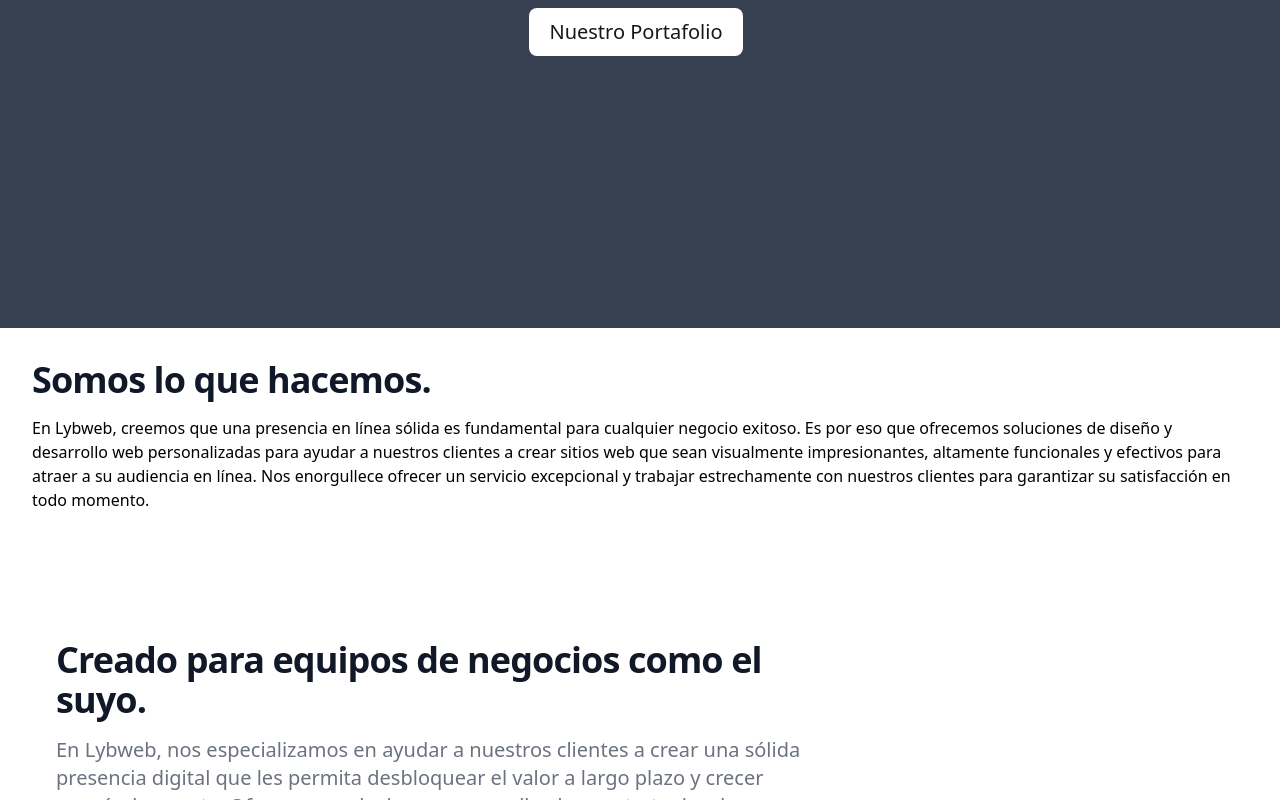
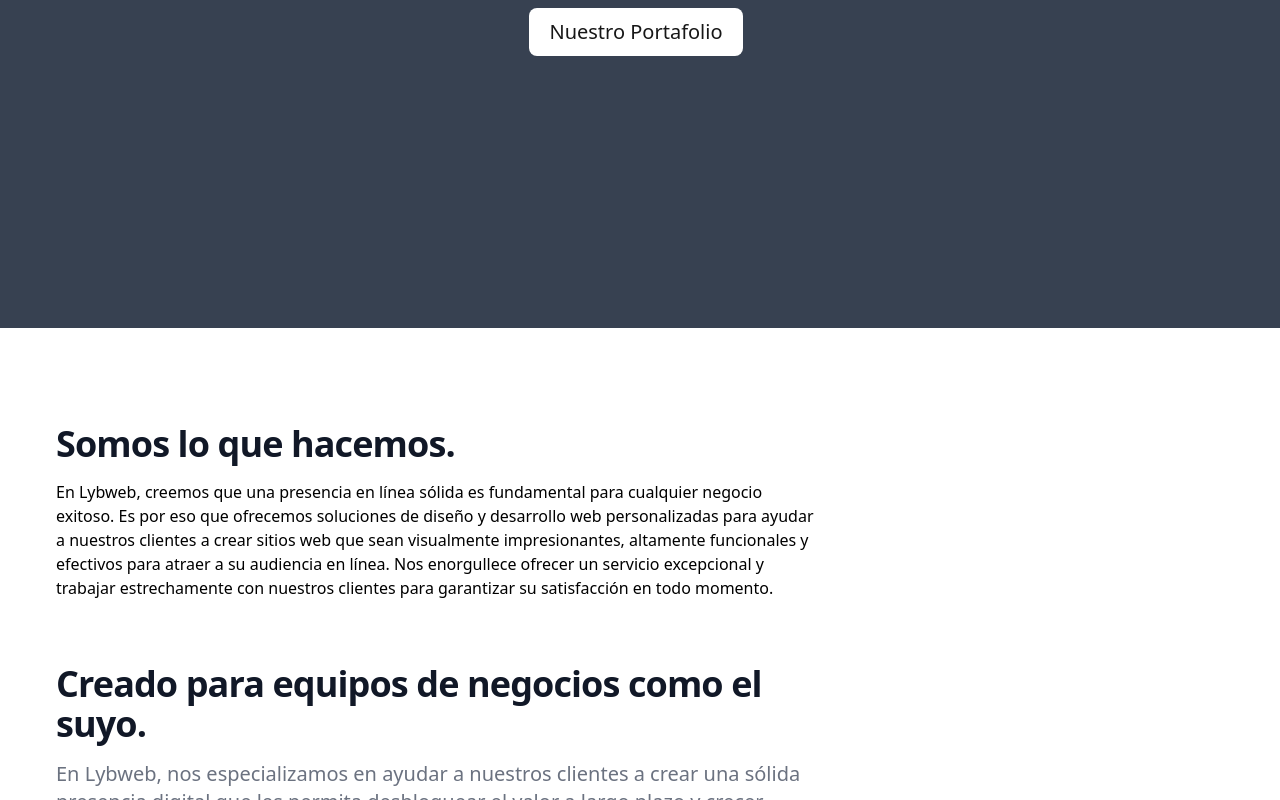
Before and after one commit to vumg-z/webify, a website: page index.html in a window 1280 px wide. Shown: the part 472-1272 px from the top of the page. Drawn offline with Linux system fonts and the light colour scheme.

Commit message:
text fixes

```diff
--- a/index.html
+++ b/index.html
@@ -71,15 +71,10 @@
 
     <!-- manifesto -->
 
-    <div class="w-full py-8 px-8">
-        <h2 class="mb-4 text-4xl tracking-tight font-extrabold text-gray-900 dark:text-white"> Somos lo que hacemos.
-        </h2>
-        <p> En Lybweb, creemos que una presencia en línea sólida es fundamental para cualquier negocio exitoso. Es por
-            eso que ofrecemos soluciones de diseño y desarrollo web personalizadas para ayudar a nuestros clientes a
-            crear sitios web que sean visualmente impresionantes, altamente funcionales y efectivos para atraer a su
-            audiencia en línea. Nos enorgullece ofrecer un servicio excepcional y trabajar estrechamente con nuestros
-            clientes para garantizar su satisfacción en todo momento. </p>
-    </div>
+
+
+
+
     <!-- servicios -->
     <!-- <div
         class="w-full row-start-2 col-start-2 row-span-2 col-span-4 grid lg:grid-rows-3 lg:grid-cols-4 grid-cols-1 grid-rows-4 grid-flow-col gap-6">
@@ -139,7 +134,21 @@
 
     <!-- servicios (block flowbite) -->
     <section class="bg-white dark:bg-gray-900 py-8 px-8">
-        <div class="py-8  mx-auto max-w-screen-xl sm:py-16 lg:px-6">
+        <div class="py-8 mx-auto max-w-screen-xl sm:py-16 lg:px-6">
+            <div class="max-w-screen-md mb-8 lg:mb-16">
+                <h2 class="mb-4 text-4xl tracking-tight font-extrabold text-gray-900 dark:text-white"> Somos lo que
+                    hacemos.
+                </h2>
+                <p> En Lybweb, creemos que una presencia en línea sólida es fundamental para cualquier negocio exitoso.
+                    Es por
+                    eso que ofrecemos soluciones de diseño y desarrollo web personalizadas para ayudar a nuestros
+                    clientes a
+                    crear sitios web que sean visualmente impresionantes, altamente funcionales y efectivos para atraer
+                    a su
+                    audiencia en línea. Nos enorgullece ofrecer un servicio excepcional y trabajar estrechamente con
+                    nuestros
+                    clientes para garantizar su satisfacción en todo momento. </p>
+            </div>
             <div class="max-w-screen-md mb-8 lg:mb-16">
                 <h2 class="mb-4 text-4xl tracking-tight font-extrabold text-gray-900 dark:text-white">Creado para
                     equipos de negocios como el suyo.</h2>
```
Also changed, not shown: dist/output.css.
